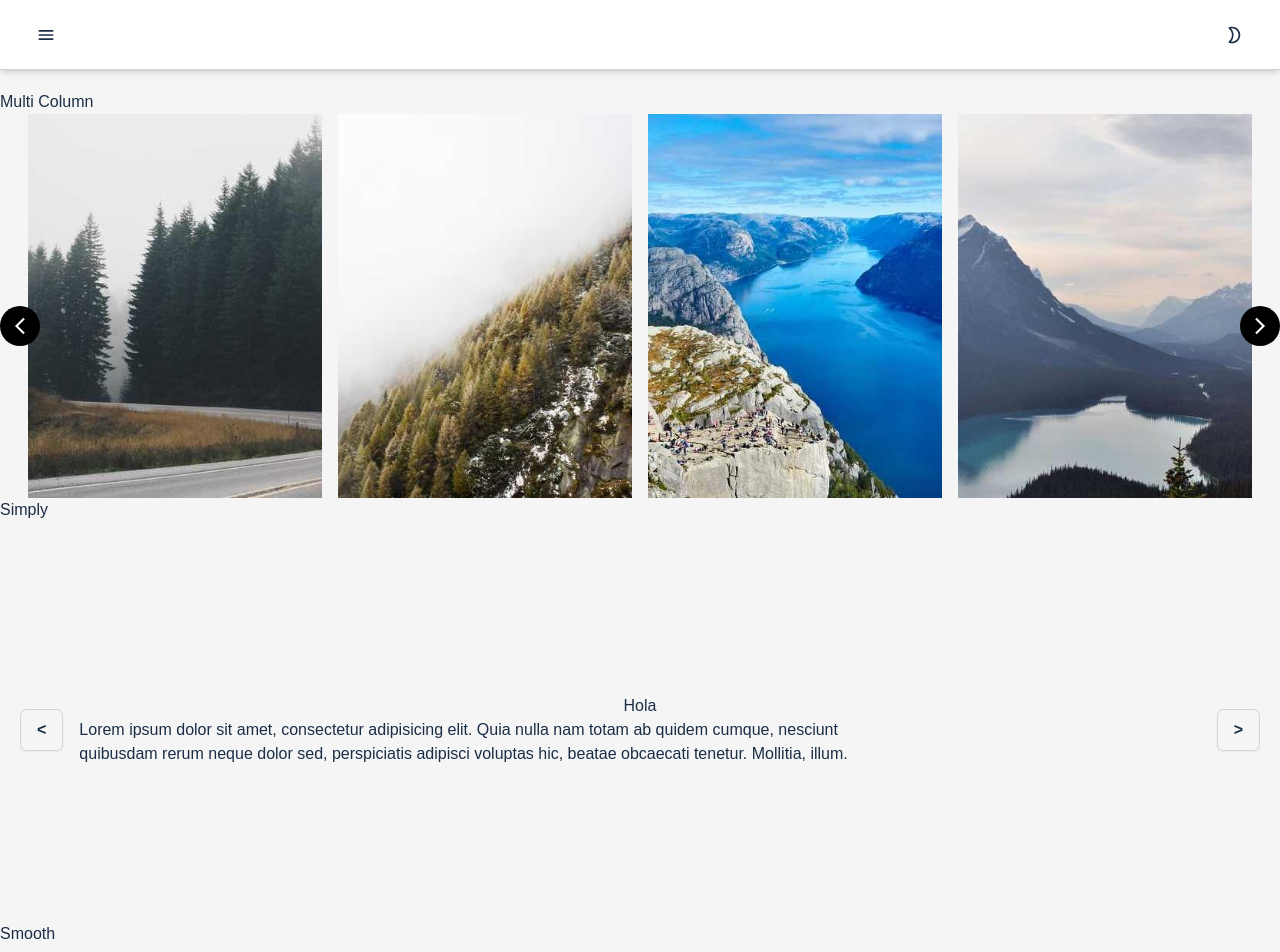
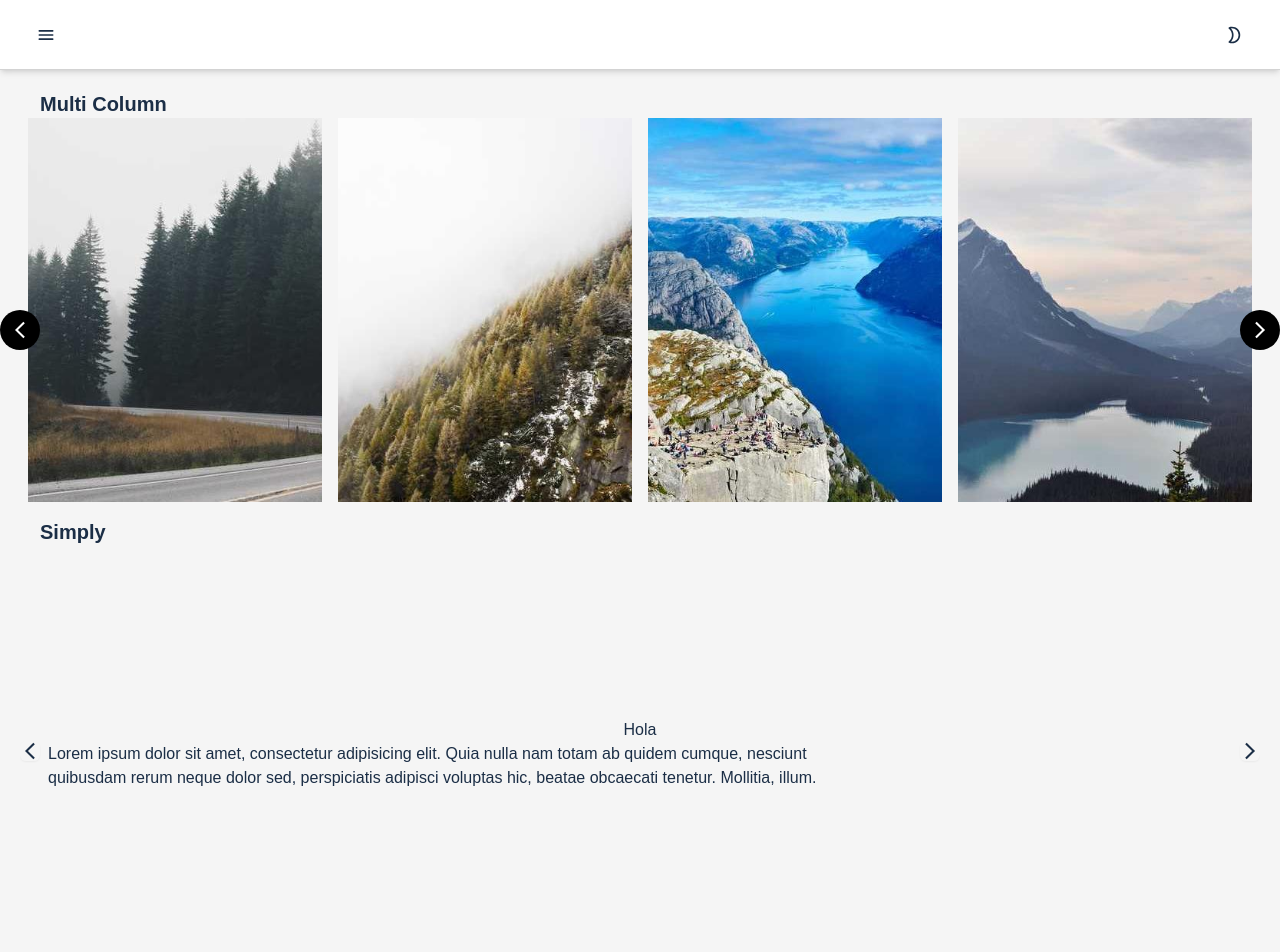
Before and after one commit to desteban/keyStore, a Next.js app: page /slide in a window 1280 px wide. Shown: the top 952 px of the page. Built offline with nearby package versions, Linux system fonts and the light colour scheme.

Commit message:
change buttons carousel

```diff
--- a/src/app/slide/page.tsx
+++ b/src/app/slide/page.tsx
@@ -12,8 +12,8 @@ export default function page() {
 		<main className="">
 			<Header variant="static" />
 
-			<section className="mt-5">
-				<h2>Multi Column</h2>
+			<section className="mt-5 pb-10">
+				<h2 className="text-xl font-semibold container mx-auto mt-4">Multi Column</h2>
 				<div className="px-5">
 					<MultiColumnCarousel
 						columns={{ smScreenColumn: 2, lgScreenColumn: 3, xlScreenColumn: 4 }}
@@ -101,10 +101,10 @@ export default function page() {
 					</MultiColumnCarousel>
 				</div>
 
-				<h2>Simply</h2>
+				<h2 className="text-xl font-semibold container mx-auto mt-4">Simply</h2>
 				<Slides />
 
-				<h2>Smooth</h2>
+				<h2 className="text-xl font-semibold container mx-auto mt-4">Smooth</h2>
 				<Slides scrollType="smooth" />
 			</section>
 		</main>
--- a/src/components/ui/Carrousel/index.tsx
+++ b/src/components/ui/Carrousel/index.tsx
@@ -3,6 +3,8 @@
 import React, { Children, useEffect, useRef, useState } from 'react';
 import { Button } from '../Button/Button';
 import styles from './styles.module.css';
+import PrevIcon from '@/assets/Icons/PrevIcon';
+import NextIcon from '@/assets/Icons/NextIcon';
 
 type ScrollType = 'simply' | 'smooth';
 
@@ -88,7 +90,7 @@ export default function Carrousel({
 		<div id={id} className={stylesCarouselContainer}>
 			<div className={styles['carousel-control-prev']}>
 				<Button variant="outline" onClick={Prev}>
-					{'<'}
+					<PrevIcon />
 				</Button>
 			</div>
 
@@ -107,7 +109,7 @@ export default function Carrousel({
 
 			<div className={styles['carousel-control-next']}>
 				<Button variant="outline" onClick={Next}>
-					{'>'}
+					<NextIcon />
 				</Button>
 			</div>
 		</div>
--- a/src/components/ui/Carrousel/styles.module.css
+++ b/src/components/ui/Carrousel/styles.module.css
@@ -5,7 +5,7 @@
 	flex-direction: row;
 	align-items: center;
 	overflow: hidden;
-	gap: 0.75rem;
+	gap: 0.5rem;
 }
 
 .carousel {
@@ -93,7 +93,6 @@
 	align-items: center;
 	gap: 0.5rem;
 	overflow: hidden;
-	@apply h-56 md:h-96;
 }
 
 .simply-carousel {
@@ -116,7 +115,7 @@
 	height: auto;
 	width: auto;
 	min-width: 100%;
-	padding: 0.5rem;
+	padding: 0px;
 }
 
 .simply-carousel-item img {
@@ -132,6 +131,12 @@
 	order: 3;
 }
 
+.carousel-control-prev button,
+.carousel-control-next button {
+	padding: 0px;
+	border: none;
+}
+
 .simply-carousel-inner .carousel-inner-item {
 	flex: auto;
 }
```
